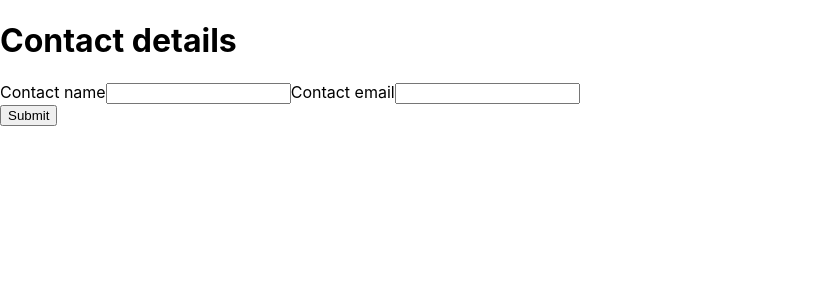
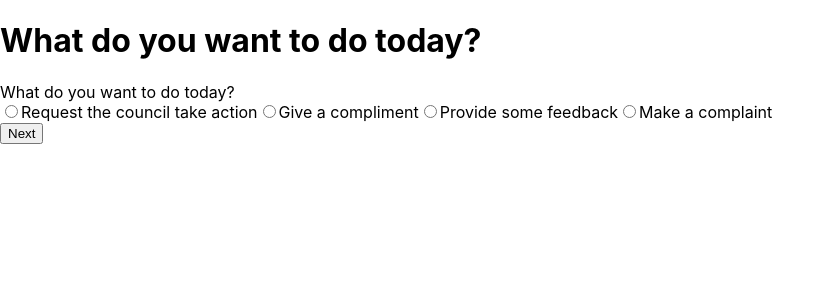
Before and after one commit to catherineelliott/complaints-form-ssr, a Next.js app: page / in a window 1280 px wide. Shown: the top 300 px of the page, without its empty margins (0-835 px from the left). Built offline with nearby package versions, Linux system fonts and the light colour scheme; no server answers; what aws-amplify would draw is missing.

Commit message:
add formik stepper

```diff
--- /dev/null
+++ b/components/WhatDoYouWantToDo.js
@@ -0,0 +1,36 @@
+//Client side
+//Built at build time
+//Reused on each request
+//Cached by a CDN
+import { Field, Form, ErrorMessage } from "formik";
+
+function WhatDoYouWantToDo() {
+
+    return (
+      <div>
+        <h1>What do you want to do today?</h1>
+        <div id="whatDoYouWantToDo-radio-group">What do you want to do today?</div>
+        <div role="group" aria-labelledby="whatDoYouWantToDo-radio-group">
+          <label>
+            <Field type="radio" name="whatDoYouWantToDo" value="TakeAction" />
+            Request the council take action
+          </label>
+          <label>
+            <Field type="radio" name="whatDoYouWantToDo" value="Compliment" />
+            Give a compliment
+          </label>
+          <label>
+            <Field type="radio" name="whatDoYouWantToDo" value="Feedback" />
+            Provide some feedback
+          </label>
+          <label>
+            <Field type="radio" name="whatDoYouWantToDo" value="Complaint" />
+            Make a complaint
+          </label>
+          <ErrorMessage name="whatDoYouWantToDo" />
+        </div>
+      </div>
+    );
+  }
+
+export default WhatDoYouWantToDo
--- a/components/inputs/TextInput.js
+++ b/components/inputs/TextInput.js
@@ -8,9 +8,9 @@ const TextInput = ({ label, ...props }) => {
     // which we can spread on <input>. We can use field meta to show an error
     // message if the field is invalid and it has been touched (i.e. visited)
     const [field, meta] = useField(props);
-    console.log('text props', props)
+/*     console.log('text props', props)
     console.log('text field', field)
-    console.log('text meta', meta)
+    console.log('text meta', meta)  */
     return (
       <>
         <label htmlFor={props.id || props.name}>{label}</label>
--- a/pages/index.js
+++ b/pages/index.js
@@ -1,12 +1,13 @@
 import { useState } from "react";
-import TextInput from "../components/inputs/TextInput";
-import Contact from "../components/Contact";
 
 import React from 'react';
 import { Formik, Field, Form, ErrorMessage, FormikConfig, FormikValues, useFormikContext  } from 'formik';
 import * as Yup from 'yup';
 
+import WhatDoYouWantToDo from "../components/WhatDoYouWantToDo";
+import Contact from "../components/Contact";
 import styles from "../styles/styles.module.css";
+import TextInput from "../components/inputs/TextInput";
 
 import { Amplify } from 'aws-amplify';
 import awsExports from '../src/aws-exports';
@@ -18,30 +19,81 @@ const Complaints = () => {
 
 
   return (
-        <Formik initialValues={{ email: '', contactName: ''}}
-        validationSchema={Yup.object({
-          contactName: Yup.string()
+        <FormikStepper initialValues={{ whatDoYouWantToDo: '', email: '', contactName: ''}}
+          onSubmit={async (values, { setSubmitting }) => {
+              console.log(JSON.stringify(values, null, 2));
+              const res = await fetch('api/submitToBizTalk',
+                //'https://integration.leeds.gov.uk/someendpoint',
+                {
+                  body: JSON.stringify(values, null, 2),
+                  headers: {
+                    'Content-Type': 'application/json'
+                  },
+                  method: 'POST'
+                }
+              )
+              //Reply from endpoint
+              const result = await res.json()
+              console.log(JSON.stringify(result,null,2));
+              setSubmitting(false);
+       }}
+        >
+{/*           {formik => (
+            <form onSubmit={formik.handleSubmit}> */}
+            <FormikStep
+          validationSchema={Yup.object({
+            whatDoYouWantToDo: Yup.string()
+              .required('Required')
+          })}><WhatDoYouWantToDo/></FormikStep>
+            <FormikStep
+          validationSchema={Yup.object({
+            contactName: Yup.string()
               .max(15, 'Must be 15 characters or less')
               .required('Required'),
             email: Yup.string().email('Invalid email address').required('Required'),
-          })}
-          onSubmit={(values, { setSubmitting }) => {
-         setTimeout(() => {
-           alert(JSON.stringify(values, null, 2));
-           setSubmitting(false);
-         }, 400);
-       }}
-        >
-          {formik => (
-            <form onSubmit={formik.handleSubmit}>
-            <Contact/>
-               {/* <Contact formikProp={formik}/>
-              <TextInput label="Contact name" name="contactName" type="text" placeholder=""/>*/}
-              <button type="submit">Submit</button>
+          })}><Contact/></FormikStep>
+
+               {/* <Contact formikProp={formik}/>  */}
+{/*               <button type="submit">Submit</button>
             </form>
-          )}
-        </Formik>
+          )}*/}
+        </FormikStepper>
   );
 } ;
 
+export function FormikStep({children})  {
+  return <>{children}</>
+}
+
+export function FormikStepper({children, ...props}) {
+  const childrenArray = React.Children.toArray(children);
+  const [step, setStep] = useState(0);
+  const currentChild = childrenArray[step];
+
+  function isLastStep() {
+    return step === childrenArray.length - 1;
+  }
+
+  return (
+  <Formik
+      {...props}
+      validationSchema = {currentChild.props.validationSchema}
+      onSubmit={async (values, helpers) => {
+    if (isLastStep()) {
+      await props.onSubmit(values, helpers); //calls parent when on last step
+    }
+    else {
+      setStep(s=> s + 1);
+      helpers.setTouched({});
+    }
+  }}>
+    <Form>
+      {step > 0 ? <button type="button" onClick={() => setStep(s=>s-1)}>Back</button> : null}
+      {currentChild}
+      <button type="submit">{isLastStep() ? 'Submit' : 'Next'}</button>
+    </Form>
+  </Formik>
+  );
+}
+
 export default Complaints;
```
Also changed, not shown: pages/WhatDoYouWantToDo.js (deleted, +0 -14 lines), pages/index copy.js (+4 -4 lines), components/Address.js (renamed from pages/Address.js), components/Summary.js (renamed from pages/Summary.js).
